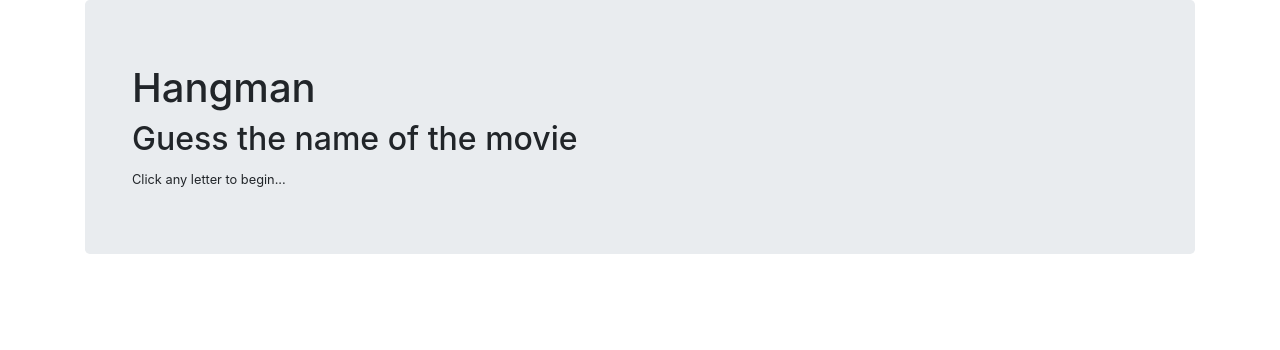
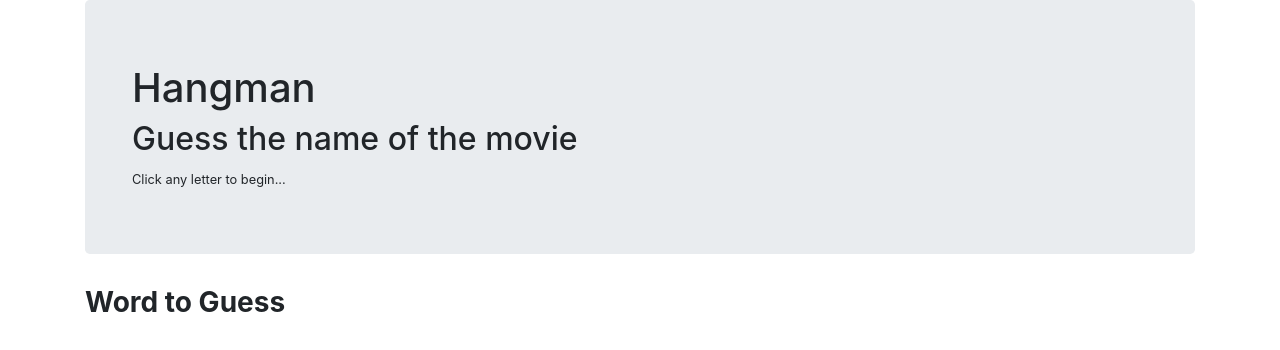
Before and after one commit to noa0108/hangmanNN, a plain HTML site: page index.html in a window 1280 px wide. Drawn offline with nearby package versions, Linux system fonts and the light colour scheme.

Commit message:
panel-head

```diff
--- a/index.html
+++ b/index.html
@@ -21,7 +21,19 @@
                 <h2>Guess the name of the movie</h2>
                 <small>Click any letter to begin...</small>
 
+            </div>
+        </div>
+        <!--Game counters all held here. Panels are being used to hold various section-->
+        <div class="row">
+            <div class="col-lg-12">
+                <!--first pannel: Hold the Word to Guess (blanks and guessed word) -->
+                <div class="panel panel-default">
+                    <div class="panel-heading">
+                        <h3 class="panel-title"><strong>Word to Guess</strong></h3>
 
+
+                    </div>
+                 </div>
             </div>
         </div>
     </div>
```
